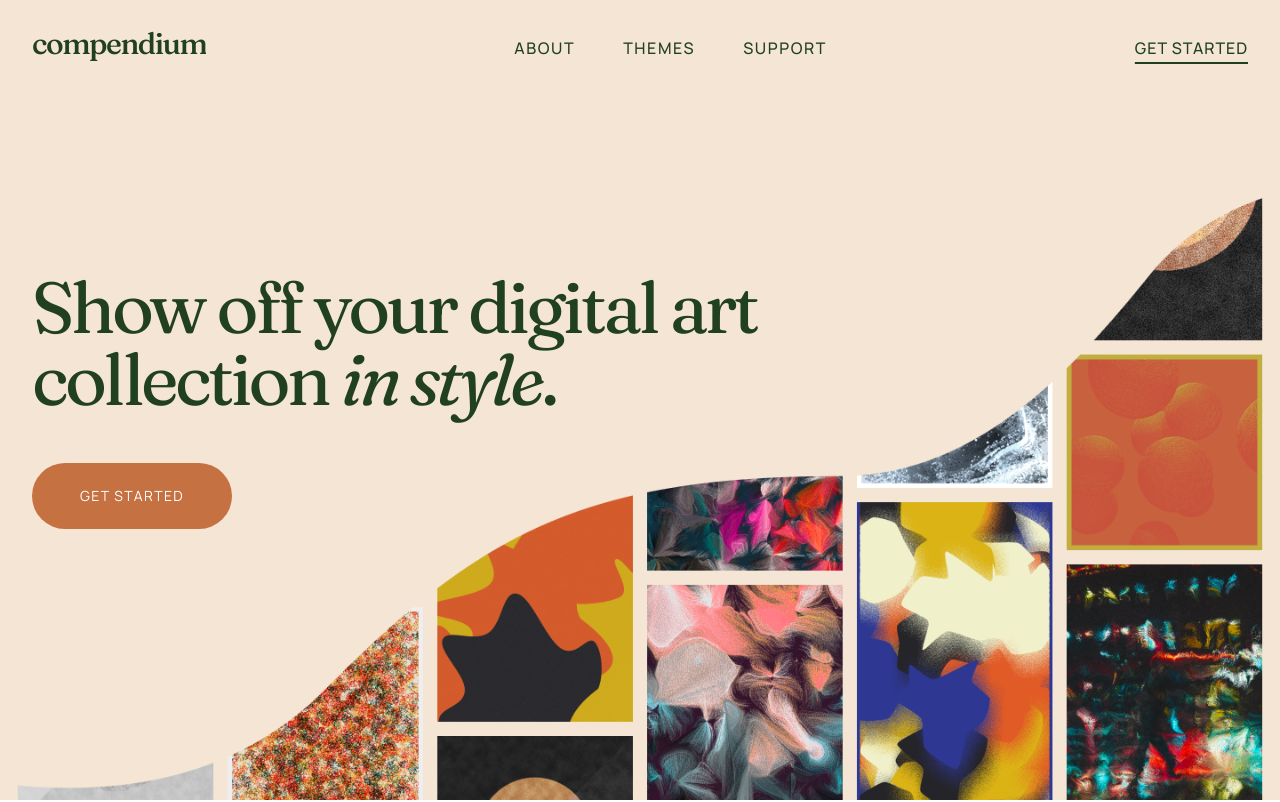
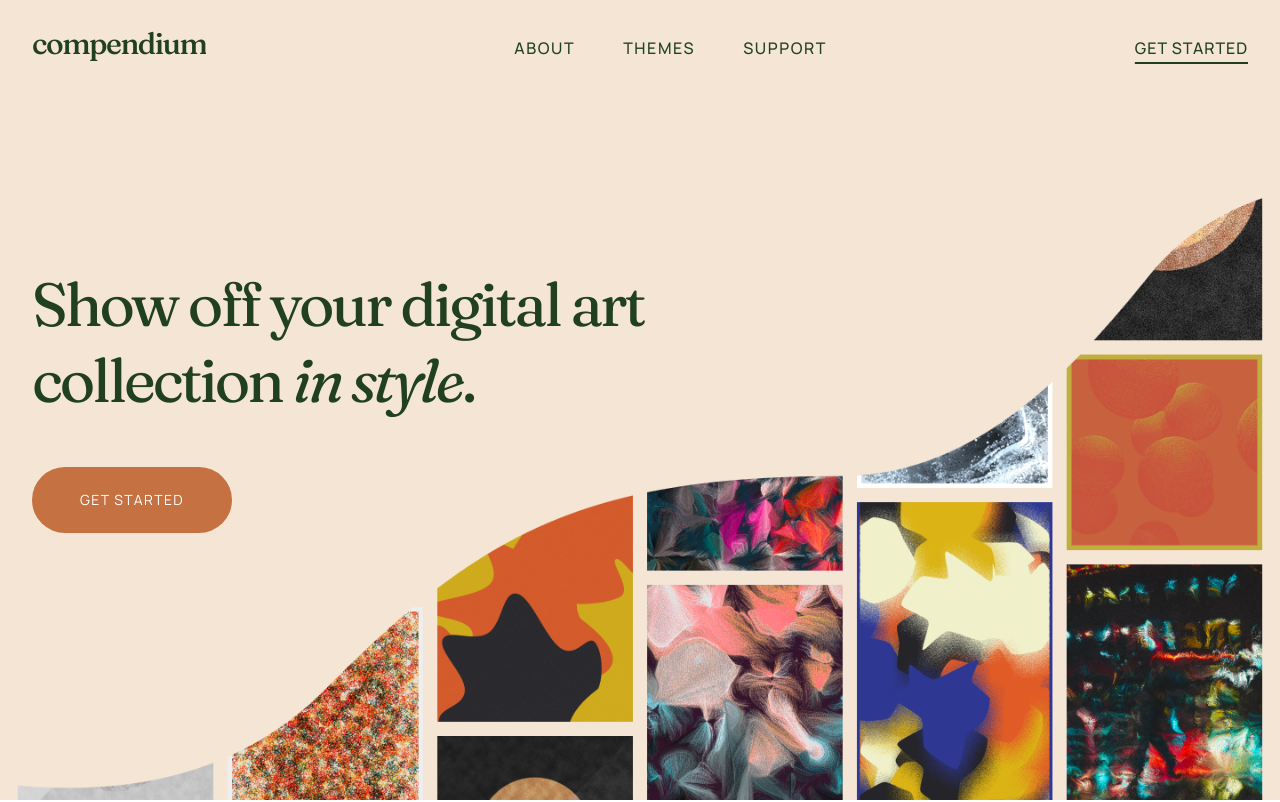
Before and after one commit to chriswallace/compendium, a SvelteKit app: page / in a window 1280 px wide. Shown: the top 802 px of the page. Built offline with nearby package versions, Linux system fonts and the light colour scheme.

Commit message:
updated line height

```diff
--- a/src/app.css
+++ b/src/app.css
@@ -68,7 +68,7 @@
   }
 
   h1 {
-    @apply max-w-3xl text-4xl md:text-7xl mb-12;
+    @apply max-w-3xl text-4xl md:text-7xl mb-12 leading-[1.05] md:leading-[1.25];
   }
 
   h1 a {
@@ -76,15 +76,15 @@
   }
 
   h2 {
-    @apply sm:text-2xl md:text-3xl font-normal mb-0;
+    @apply sm:text-2xl md:text-3xl font-normal leading-[1.05] md:leading-[1.25] mb-0;
   }
 
   h3 {
-    @apply sm:text-xl md:text-2xl font-normal mb-2;
+    @apply sm:text-xl md:text-2xl font-normal leading-[1.05] md:leading-[1.25] mb-2;
   }
 
   h4 {
-    @apply text-base font-normal mb-8 text-gray-600;
+    @apply text-base font-normal leading-[1.05] md:leading-[1.25] mb-8 text-gray-600;
   }
 
   h1,
--- a/src/lib/header/Header.svelte
+++ b/src/lib/header/Header.svelte
@@ -53,7 +53,7 @@
   }
 
   .close-menu {
-    @apply absolute bottom-5 left-1/2 transform -translate-x-1/2 -translate-y-1/2 md:hidden;
+    @apply absolute bottom-36 left-1/2 transform -translate-x-1/2 -translate-y-1/2 md:hidden;
   }
 
   a {
@@ -78,7 +78,7 @@
   }
 
   .open-menu {
-    @apply fixed top-8 right-[2rem] z-10 py-3 px-6 bg-[var(--background-with-opacity)] text-secondary border border-secondary rounded-sm md:hidden;
+    @apply fixed top-6 right-[2rem] z-10 py-3 px-6 bg-[var(--background-with-opacity)] text-secondary border border-secondary rounded-sm md:hidden;
   }
 
   .logo {
--- a/src/routes/+page.svelte
+++ b/src/routes/+page.svelte
@@ -24,4 +24,8 @@
     background-position: bottom right;
     background-repeat: no-repeat;
   }
+
+  h1 {
+    @apply text-[3.8rem];
+  }
 </style>
```
